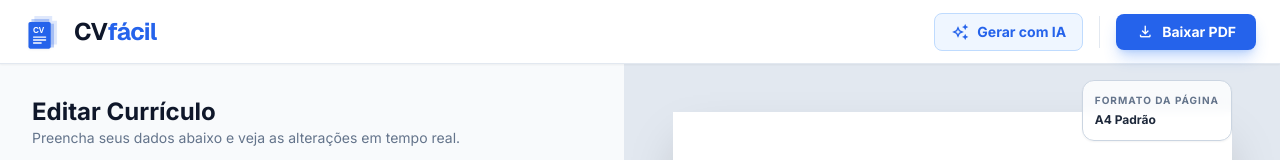
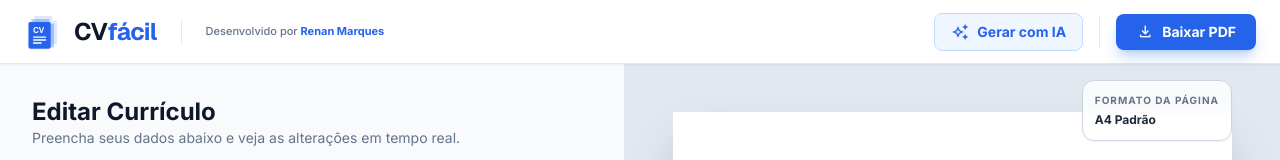
Before and after one commit to uxrenan/Curriculo-Facil, a React (Vite) app: page / in a window 1280 px wide. Shown: the top 160 px of the page. Built offline with nearby package versions, Linux system fonts and the light colour scheme.

Commit message:
feat: Improve header layout and spacing
Adjusts the header to use a larger gap between elements and slightly refines the spacing around the logo and application title.

```diff
--- a/App.tsx
+++ b/App.tsx
@@ -142,6 +142,7 @@ const App: React.FC = () => {
 
       {/* Navbar */}
       <header className="h-16 shrink-0 bg-white border-b border-slate-200 px-6 flex items-center justify-between z-10 shadow-sm">
+        <div className="flex items-center gap-6">
           <div className="flex items-center gap-[12px]">
             <div className="text-blue-600">
               <svg viewBox="0 0 512 512" width="38" height="38" className="drop-shadow-sm">
@@ -159,6 +160,13 @@ const App: React.FC = () => {
                 CV<span className="text-blue-600">fácil</span>
               </h2>
             </div>
+          </div>
+
+          <div className="hidden md:block h-6 w-[1px] bg-slate-200"></div>
+
+          <p className="hidden md:block text-[11px] text-slate-500 font-medium">
+            Desenvolvido por <a href="https://renansm.com/" target="_blank" rel="noopener noreferrer" className="text-blue-600 hover:underline font-bold">Renan Marques</a>
+          </p>
         </div>
 
         <div className="flex items-center gap-3">
```
Lines whose indentation alone changed are shown as unchanged.
